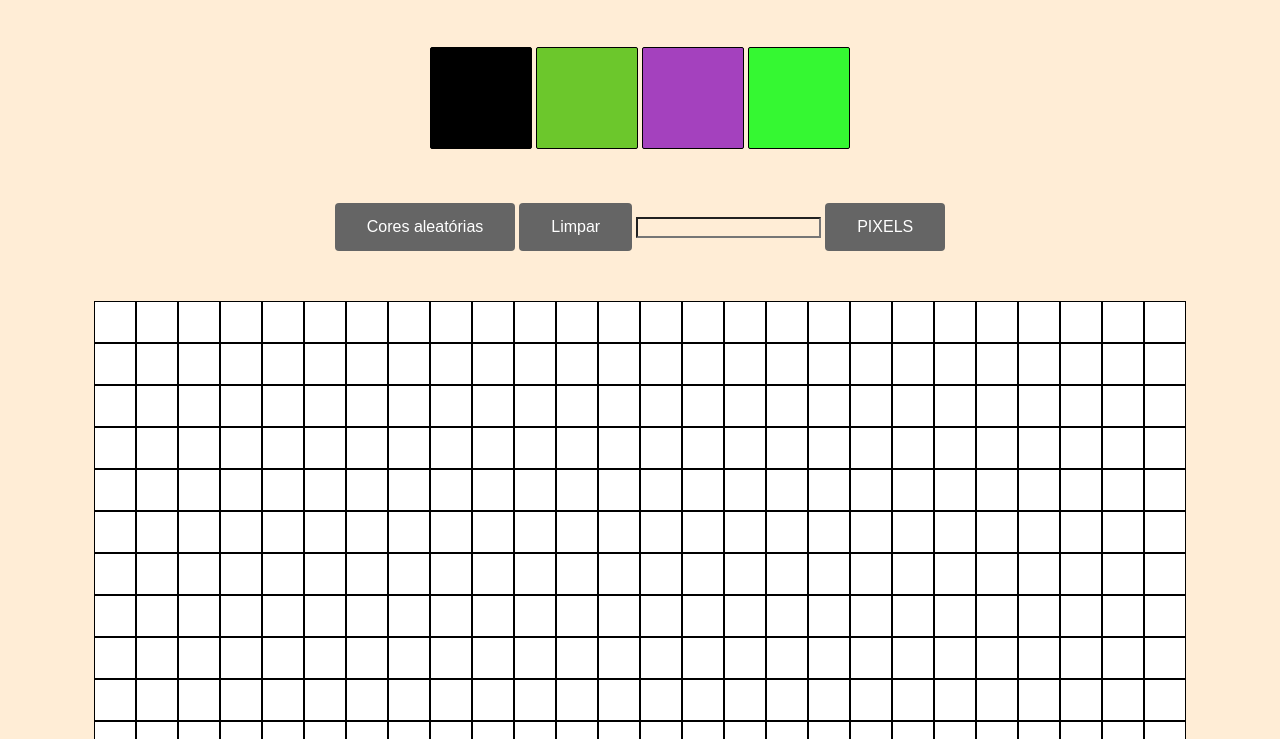
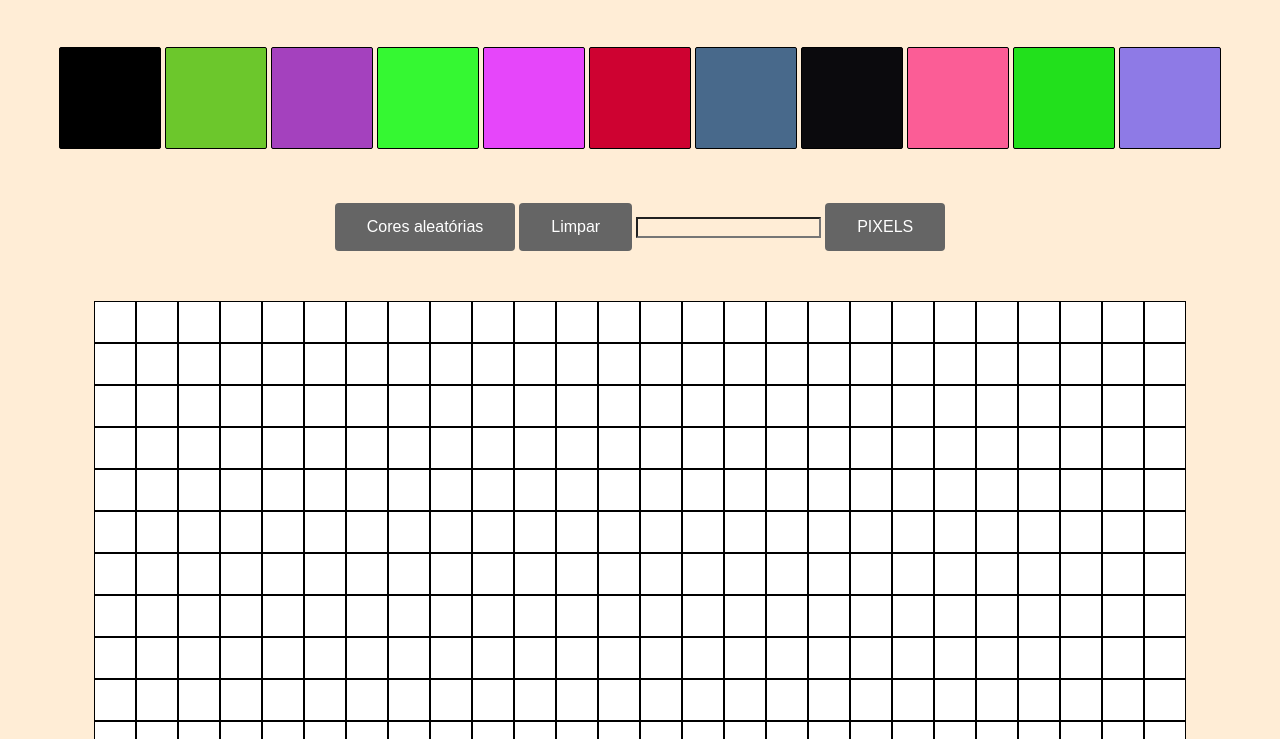
Before and after one commit to jorgelsgomes/pixelsArt, a website: page index.html in a window 1280 px wide. Shown: the part 61-800 px from the top of the page. Drawn offline with Linux system fonts and the light colour scheme.

Commit message:
Feat: Adição na quantidade de paleta de cores

```diff
--- a/index.html
+++ b/index.html
@@ -16,6 +16,13 @@
         <div class="color"></div>
         <div class="color"></div>
         <div class="color"></div>
+        <div class="color"></div>
+        <div class="color"></div>
+        <div class="color"></div>
+        <div class="color"></div>
+        <div class="color"></div>
+        <div class="color"></div>
+        <div class="color"></div>
     </section>
     <section id="botoes">
         <button type="submit" id="button-random-color">Cores aleatórias</button>
```
